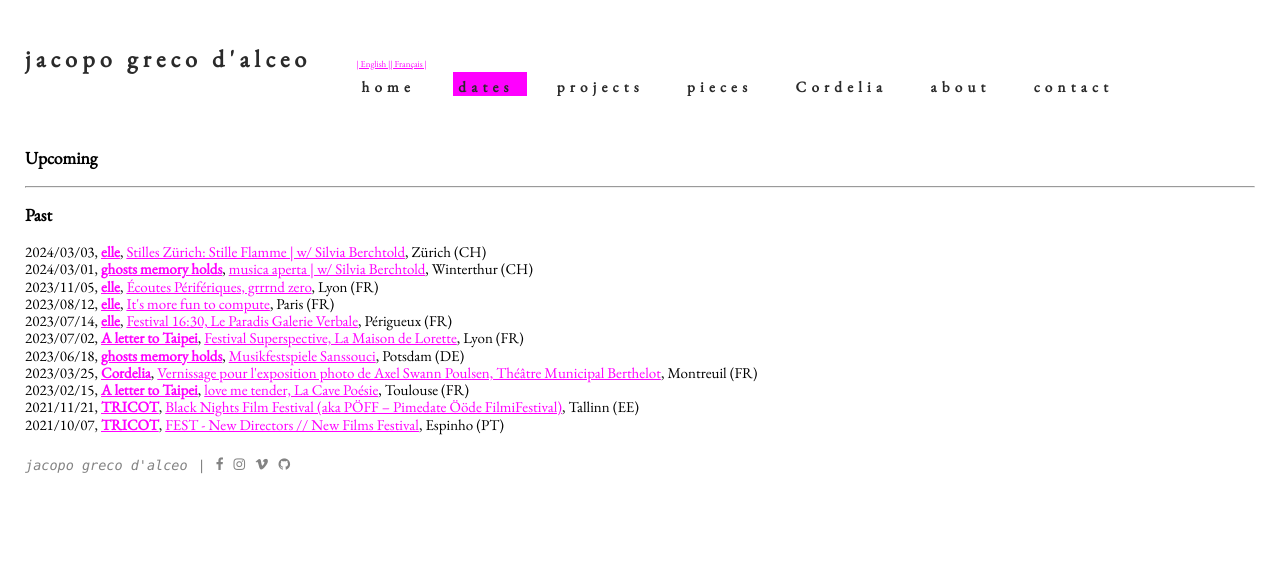
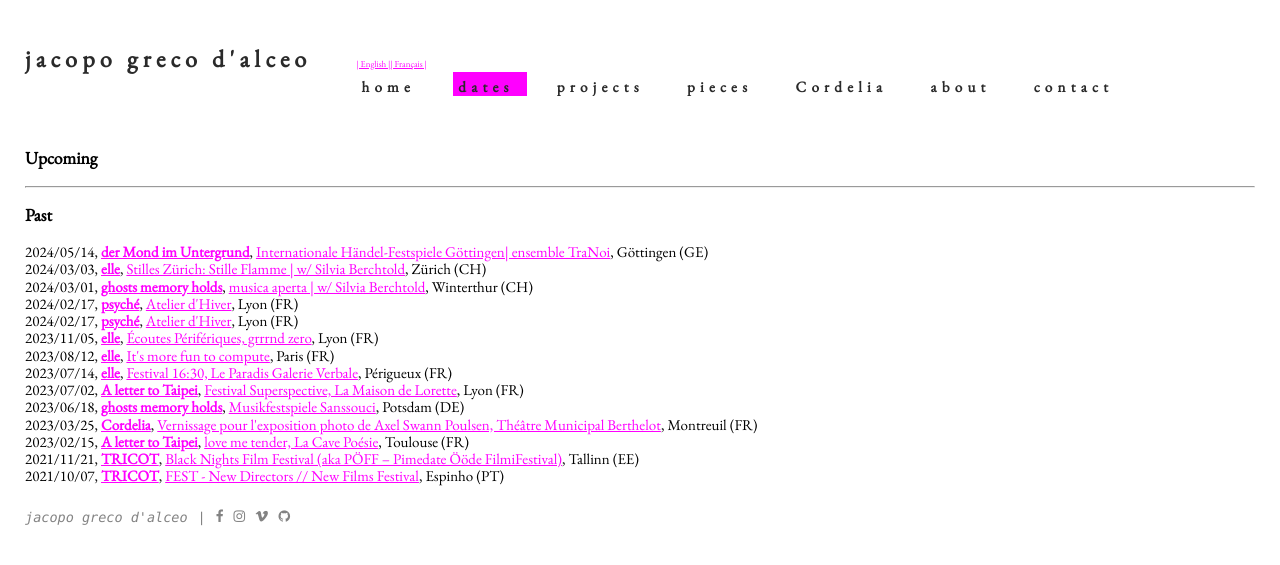
Before and after one commit to jacopogrecodalceo/jacopogrecodalceo.github.io, a Jekyll site: the page built from content/_en/dates.html, in a window 1280 px wide. Shown: the top 565 px of the page. Built offline with Jekyll 4.4.1, drawn with Linux system fonts in a browser that asks for light colours.

Commit message:
dates update

```diff
--- a/_data/dates.yml
+++ b/_data/dates.yml
@@ -1,3 +1,24 @@
+- what: "der Mond im Untergrund"
+  when: "2024/05/14"
+  site: "https://www.haendel-festspiele.de/de/programm/2024/goettingen-haendel-competition/"
+  name: "Internationale Händel-Festspiele Göttingen| ensemble TraNoi"
+  city: "Göttingen"
+  country: "GE"
+
+- what: "psyché"
+  when: "2024/02/17"
+  site: "https://billetterie.cnsmd-lyon.fr/event/251812-danse-ateliers-dhiver-de-la-danse"
+  name: "Atelier d'Hiver"
+  city: "Lyon"
+  country: "FR"
+
+- what: "psyché"
+  when: "2024/02/17"
+  site: "https://billetterie.cnsmd-lyon.fr/event/251812-danse-ateliers-dhiver-de-la-danse"
+  name: "Atelier d'Hiver"
+  city: "Lyon"
+  country: "FR"
+
 - what: "elle"
   when: "2024/03/03"
   site: "https://www.stilles-zuerich.ch/event/stille-flamme/"
```
